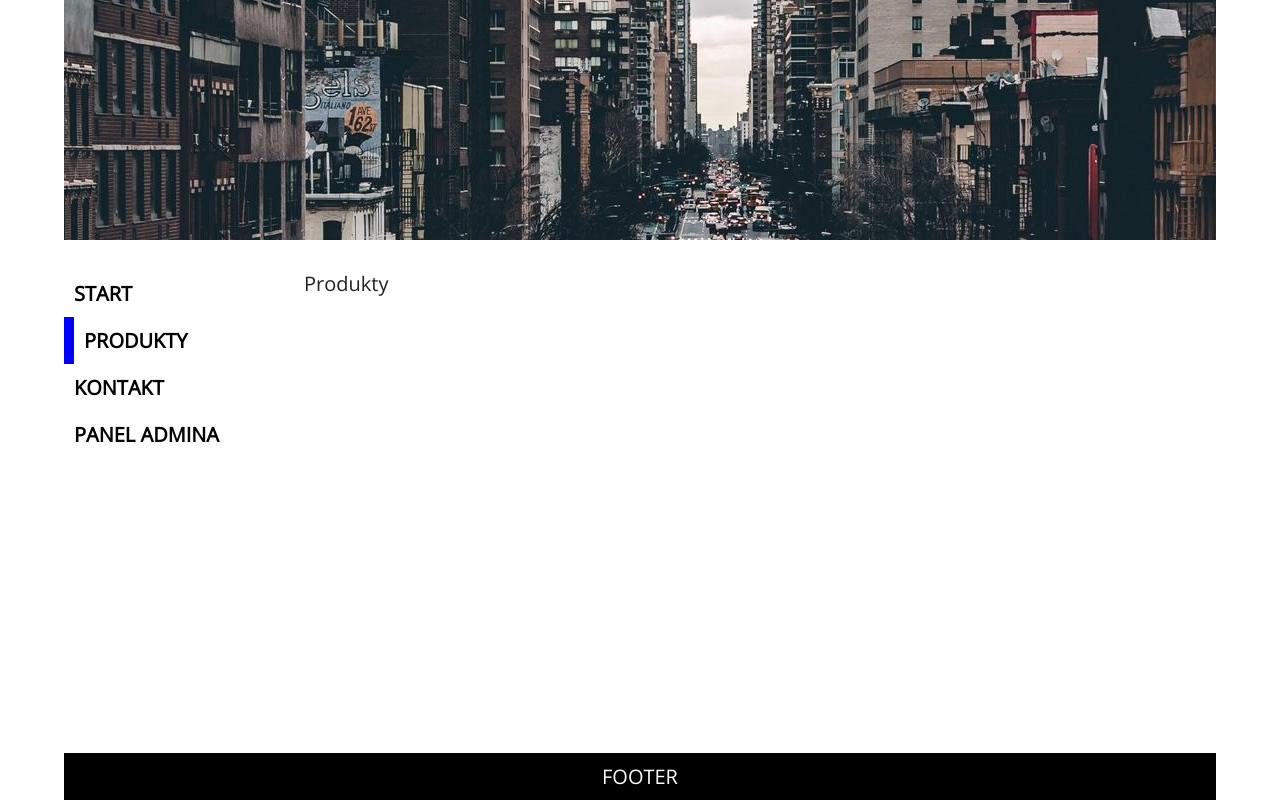
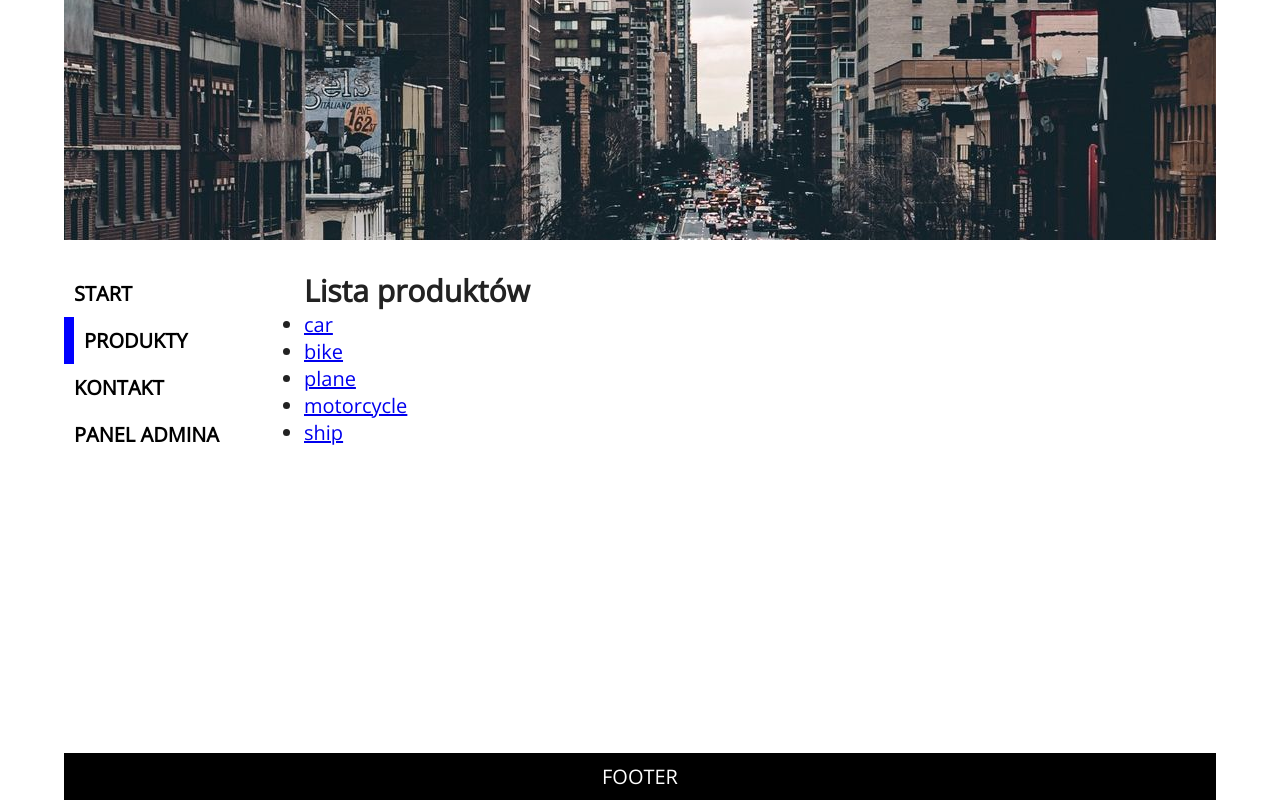
Before and after one commit to radek-winiecki/simple-website-in-react, a React (Create React App) app in the folder project/: page /products in a window 1280 px wide. Built offline with nearby package versions, Linux system fonts and the light colour scheme.

Commit message:
Create a product list page

```diff
--- a/project/src/layouts/Page.js
+++ b/project/src/layouts/Page.js
@@ -3,6 +3,7 @@ import {Route, Switch} from "react-router-dom";
 
 import HomePage from "../pages/HomePage";
 import ProductPage from "../pages/ProductPage";
+import ProductListPage from "../pages/ProductListPage";
 import ContactPage from "../pages/ContactPage";
 import AdminPage from "../pages/AdminPage";
 import ErrorPage from "../pages/ErrorPage";
@@ -13,7 +14,7 @@ const Page = () => {
         <>
             <Switch>
                 <Route path="/" exact component={HomePage} />
-                <Route path="/products" component={ProductPage} />
+                <Route path="/products" component={ProductListPage} />
                 <Route path="/contact" component={ContactPage} />
                 <Route path="/admin" component={AdminPage} />
                 <Route path="/login" component={LoginPage} />
--- /dev/null
+++ b/project/src/pages/ProductListPage.js
@@ -0,0 +1,27 @@
+import React from "react";
+import {Link} from "react-router-dom";
+
+const products = ["car", "bike", "plane", "motorcycle", "ship"];
+
+const ProductListPage = () => {
+
+    const list = products.map(product => (
+        <li key={product}>
+            <Link to={`/product/${product}`}>{product}</Link>
+        </li>
+    ))
+
+    return (
+        <div className="products">
+            <h2>Lista produktów</h2>
+            <div>
+                <ul>
+                    {list}
+                </ul>
+            </div>
+        </div>
+
+    )
+}
+
+export default ProductListPage;
```
